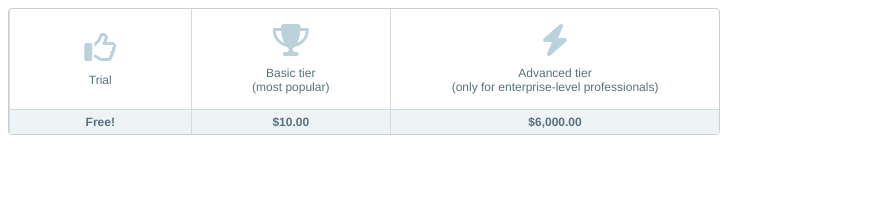
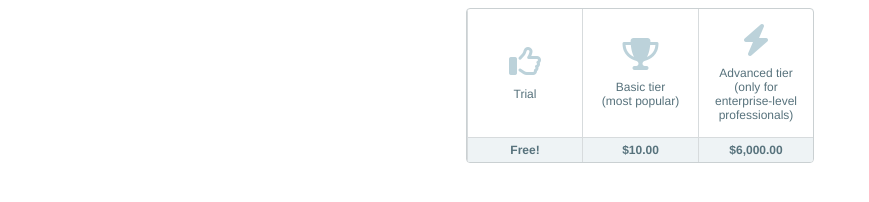
Before and after one commit to Kenzie-Academy-Brasil-Developers/cartas-flexbox-sprint-2-JuliaDevgama, a plain HTML site: page index.html in a window 1280 px wide. Shown: the whole page, without its empty margins (0-869 px from the left). Drawn offline with Linux system fonts and the light colour scheme.

Commit message:
alinhado o box

```diff
--- a/src/cards.css
+++ b/src/cards.css
@@ -1,14 +1,14 @@
-/* Julia, é preciso alinhar o box das cartas horizontalmente e também ajustar a largura do box para versão mobile de acordo com as instruções da atividade*/
 html {
     font-family: "Raleway", "Helvetica", sans-serif;
     font-weight: 400;
     color: #2F3442;
-    width: 100%;
     height: 100%;
     background-color: #FFFFFF;
-    margin: 0;
 }
-
+body {
+  display: flex;
+  justify-content: center;
+}
 .icon {color: #BCD2DA;}
 
 .card {
@@ -18,6 +18,7 @@ html {
     overflow: hidden;
     display: flex;
     flex-direction: column;
+    justify-content: center;
 
 }
 
@@ -25,9 +26,9 @@ html {
     /* display, flex-direction, justify-content, align-items */
     padding: 15px 0;
     display: flex;
+    flex-direction: column;
     justify-content: center;
     align-items:center;
-    flex-direction: column;
 
 }
 
@@ -52,13 +53,12 @@ html {
 
 .cardGroup {
     /* display */
-
+    max-width: 710px;
     border: 1px solid #CAD0D2;
     border-radius: 4px;
     overflow: hidden;
     display: flex;
-    max-width: 320px;
-  }
+}
 
     .cardGroup__card {
       /* flex-grow, flex-shrink, flex-basis */
@@ -66,8 +66,8 @@ html {
       border: none;
       border-radius: 0;
       flex-grow: 2;
-      flex-shrink:1;
-      flex-basis: auto;
+      flex-shrink:2;
+      flex-basis: 33%;
 
     }
 
@@ -78,10 +78,10 @@ html {
     .cardGroup__cardDescription {
       /* flex-grow, flex-shrink, flex-basis */
       flex-grow: 1;
-      flex-shrink: 3;
+      flex-shrink: 1;
       flex-basis : auto;
     }
-@media (min-width: 768px){
+@media (min-width: 769px){
   .cardGroup{
     max-width: 710px;
   }
```
